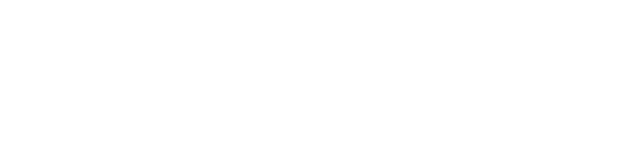
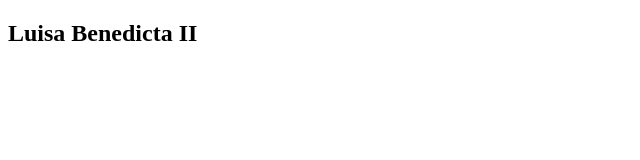
Before and after one commit to WhitneySt/test-git, a plain HTML site: page index.html in a window 1280 px wide. Shown: the whole page, without its empty margins (0-640 px from the left). Drawn offline with Linux system fonts and the light colour scheme.

Commit message:
Creación del main

```diff
--- a/index.html
+++ b/index.html
@@ -7,6 +7,8 @@
     <title>Document</title>
 </head>
 <body>
-
+    <main>
+        <h2>Luisa Benedicta II</h2>
+    </main>
 </body>
 </html>
```
